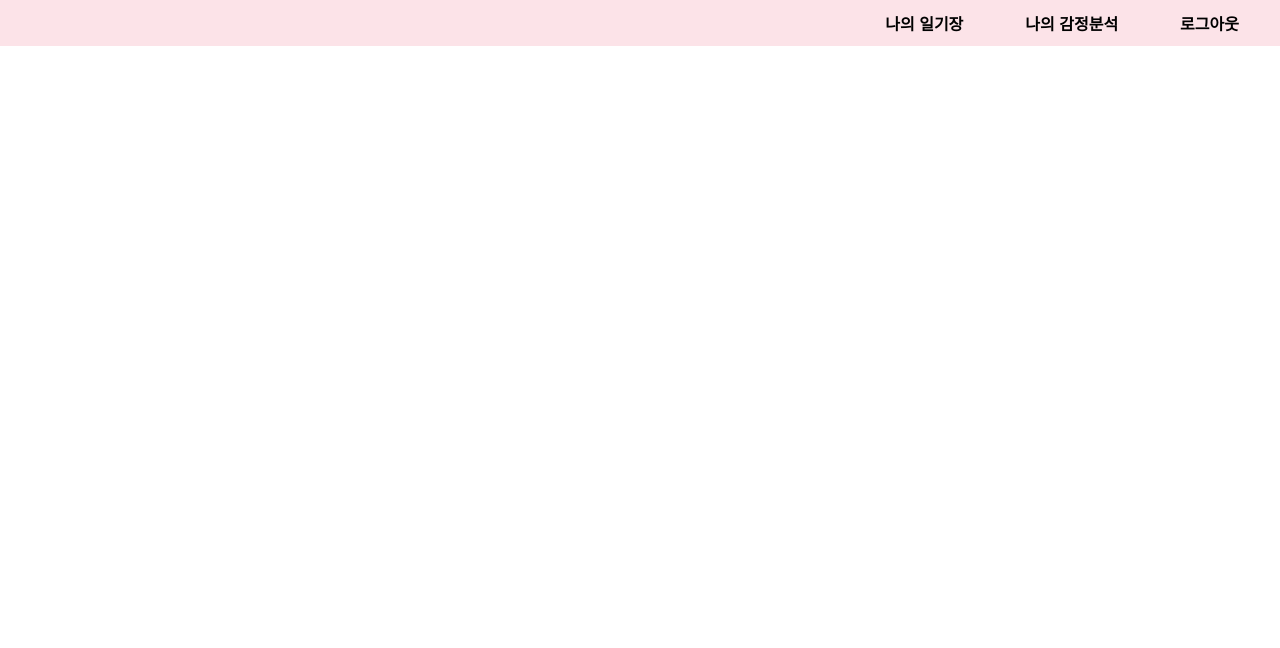
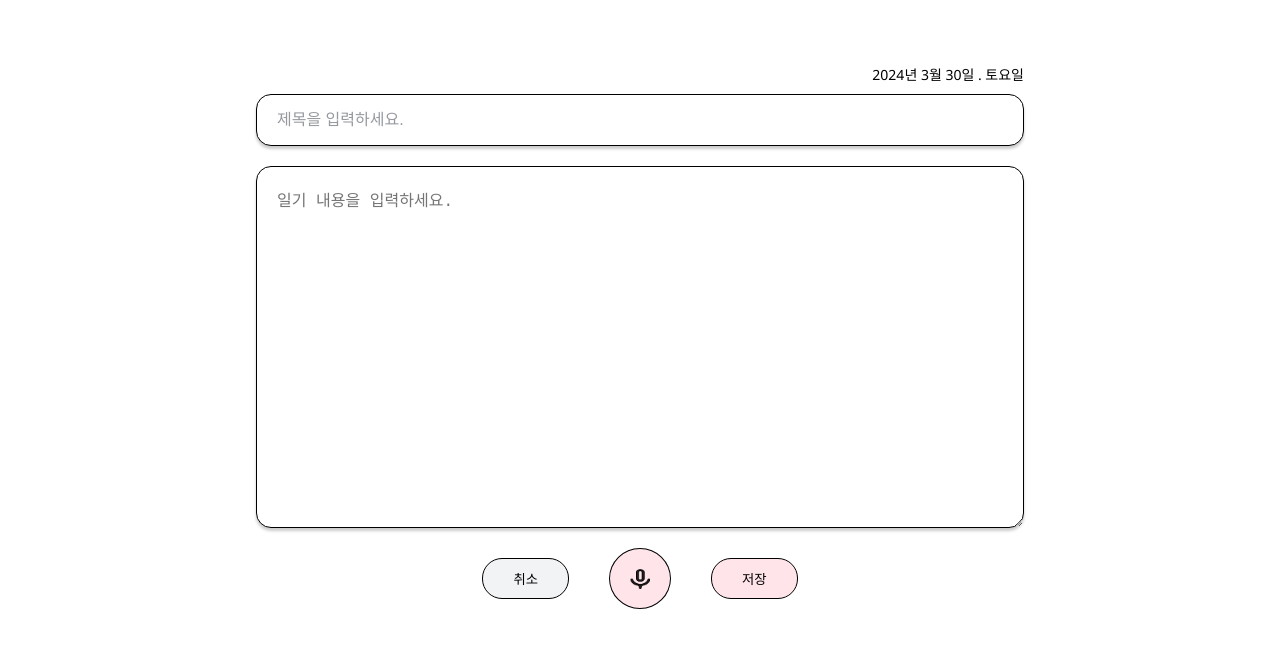
Before and after one commit to Seungkyu-Han/CapstoneDesign2, a React (Create React App) app in the folder frontend/stt_diary/: page /create-diary in a window 1280 px wide. Before the commit this address had no page. Shown: the top 648 px of the page. Built offline with nearby package versions, Linux system fonts and the light colour scheme.

Commit message:
[frontend] feat: 일기 작성 페이지

```diff
--- a/frontend/stt_diary/src/App.js
+++ b/frontend/stt_diary/src/App.js
@@ -1,20 +1,27 @@
 import './App.css';
 import { useState } from 'react';
-import { Routes, Route} from 'react-router-dom';
+import { Routes, Route, useLocation} from 'react-router-dom';
 import DiaryList from './routes/DiaryList';
 import SentimentReport from './routes/SentimentReport';
 import NavigationMenu from './components/NavigationMenu';
+import CreateDiary from './routes/CreateDiary';
 
 function App() {
   const [isDropdownOpen, setIsDropdownOpen] = useState(false);
+  const location = useLocation();
 
   const toggleDropdown = () => {
     setIsDropdownOpen(!isDropdownOpen);
   };
 
+  const showNavigationMenu = () => {
+    return location.pathname !== '/create-diary';
+  };
+
 
   return (
     <div className="App">
+      {showNavigationMenu() && (
         <nav>
           <div className='mobileNavBar'>
             <img src={require('./assets/mobileLogo.png')} alt="" className='mobileLogo' />
@@ -29,9 +36,11 @@ function App() {
             <NavigationMenu toggleDropdown={toggleDropdown} />
           </ul>
         </nav>
+      )}
       <Routes>
         <Route path='/' element={<DiaryList />}/>
         <Route path='/analysis' element={<SentimentReport/>}/>
+        <Route path='/create-diary' element={<CreateDiary/>}/>
       </Routes>
     </div>
   );
--- /dev/null
+++ b/frontend/stt_diary/src/routes/CreateDiary.css
@@ -0,0 +1,77 @@
+.create-diary-wrapper {
+    padding: 5% 20%;
+    display: flex;
+    flex-direction: column;
+}
+.diaryDate {
+    display: flex;
+    justify-content: flex-end;
+    font-size: 14px;
+    color: black;
+}
+.diaryTitle {
+    height: 5vh;
+    border-radius: 15px;
+    margin-top: 10px;
+    margin-bottom: 20px;
+    box-shadow: 0 3px 3px #ccc;
+    padding: 5px 20px;
+    border: 1px solid #000;
+    font-weight: bold;
+    font-size: 16px;
+}
+.diaryContent {
+    height: 40vh;
+    border-radius: 15px;
+    box-shadow: 0 3px 3px #ccc;
+    padding: 20px;
+    border: 1px solid #000;
+    font-size: 16px;
+}
+.diaryContent:focus,
+.diaryTitle:focus {
+    outline: none;
+}
+input[type="text"]::placeholder {
+    color: #969A9F;
+    font-weight: normal
+}
+
+.buttonContainer {
+    display: flex;
+    flex-direction: row;
+    justify-content: center;
+    margin-top: 20px;
+}
+.cancelButton {
+    border: 1px solid #000;
+    border-radius: 20px;
+    background-color: rgba(230, 232, 235, 0.5);
+    padding: 10px 30px;
+    margin: 10px;
+    cursor: pointer;
+}
+.saveButton {
+    border: 1px solid #000;
+    border-radius: 20px;
+    background-color: rgba(255, 202, 212, 0.5);
+    margin: 10px;
+    padding: 10px 30px;
+    cursor: pointer;
+}
+.recordButton {
+    border: 1px solid #000;
+    border-radius: 50%;
+    background-color: rgba(255, 202, 212, 0.5);
+    margin-right: 30px;
+    margin-left: 30px;
+    display: flex;
+    justify-content: center;
+    align-items: center;
+    padding: 15px 20px;
+    cursor: pointer;
+}
+.recordButton img {
+    width: 20px;
+    height: 20px;
+}
--- /dev/null
+++ b/frontend/stt_diary/src/routes/CreateDiary.js
@@ -0,0 +1,66 @@
+import React from 'react';
+import { useNavigate } from 'react-router-dom';
+import './CreateDiary.css';
+
+
+function CreateDiary() {
+    const currentDate = new Date();
+    const navigate = useNavigate();
+
+    const getDayOfWeek = (currentDate) => {
+        const daysOfWeek = ['일요일', '월요일', '화요일', '수요일', '목요일', '금요일', '토요일'];
+        return daysOfWeek[currentDate.getDay()];
+    }
+    const formattedDate = `${currentDate.getFullYear()}년 ${currentDate.getMonth() + 1}월 ${currentDate.getDate()}일 . ${getDayOfWeek(currentDate)}`;
+
+    const handleCancelButton = () => {
+        navigate('/')
+    }
+
+    const handleSaveButton = () => {
+        const title = document.querySelector('.diaryTitle').value;
+        const content = document.querySelector('.diaryContent').value;
+        const date = currentDate.toISOString().split('T')[0];
+        if (title === '') {
+            alert('제목을 입력해주세요.');
+            return;
+        }
+        else if (content === '') {
+            alert('내용을 입력해주세요.');
+            return;
+        }
+        fetch(`${process.env.REACT_APP_API_URL}/api/diary`,
+            {
+                method: 'POST',
+                headers: {'Content-Type': 'application/json'},
+                body: JSON.stringify({
+                    userId : 1,
+                    title: title,
+                    content: content,
+                    date: date,
+            })
+        })
+        .then(() => {
+            alert('일기가 저장되었습니다.');
+            navigate('/');
+        })
+        .catch((error) => console.log(error));
+    };
+
+    return (
+        <div className='create-diary-wrapper'>
+        <span className="diaryDate">{formattedDate}</span>
+        <input className="diaryTitle" type="text" placeholder="제목을 입력하세요." />
+        <textarea className="diaryContent" placeholder="일기 내용을 입력하세요."></textarea>
+        <div className="buttonContainer">
+            <button className="cancelButton" onClick={handleCancelButton}>취소</button>
+            <div className="recordButton">
+                <img src={require('../assets/record-icon.png')} alt=""/>
+            </div>
+            <button className="saveButton" onClick={handleSaveButton}>저장</button>
+        </div>
+        </div>
+    );
+}
+
+export default CreateDiary;
--- a/frontend/stt_diary/src/routes/DiaryList.js
+++ b/frontend/stt_diary/src/routes/DiaryList.js
@@ -1,4 +1,5 @@
 import React, { useState, useEffect } from 'react';
+import { useNavigate } from 'react-router-dom';
 import './DiaryList.css';
 import { TimeSelect } from '../components/TimeSelect';
 
@@ -6,6 +7,7 @@ function DiaryList() {
   const [data, setData] = useState([]);
   const [year, setYear] = useState(new Date().getFullYear());
   const [month, setMonth] = useState(new Date().getMonth() + 1);
+  const navigate = useNavigate();
 
   useEffect(() => {
     fetch(`${process.env.REACT_APP_API_URL}/api/diary/month?userId=1&year=${year}&month=${month}`,
@@ -23,12 +25,15 @@ function DiaryList() {
     setYear(parseInt(document.getElementById('yearSelect').value));
     setMonth(parseInt(document.getElementById('monthSelect').value));
   };
+  const handleCreateDiaryClick = () => {
+    navigate('/create-diary');
+  };
 
   return (
     <div className="diary-list-container">
       <div className="diary-list-header">
         <TimeSelect handleTimeSelectChange={handleTimeSelectChange} year={year} month={month}/>
-        <button className="create-diary-btn">일기 작성</button>
+        <button className="create-diary-btn" onClick={handleCreateDiaryClick}>일기 작성</button>
       </div>
       {data.length > 0 ? (
         <div className="diary-list-main">{
```
Also changed, not shown: frontend/stt_diary/src/assets/record-icon.png (added). Lines whose indentation alone changed are shown as unchanged.
